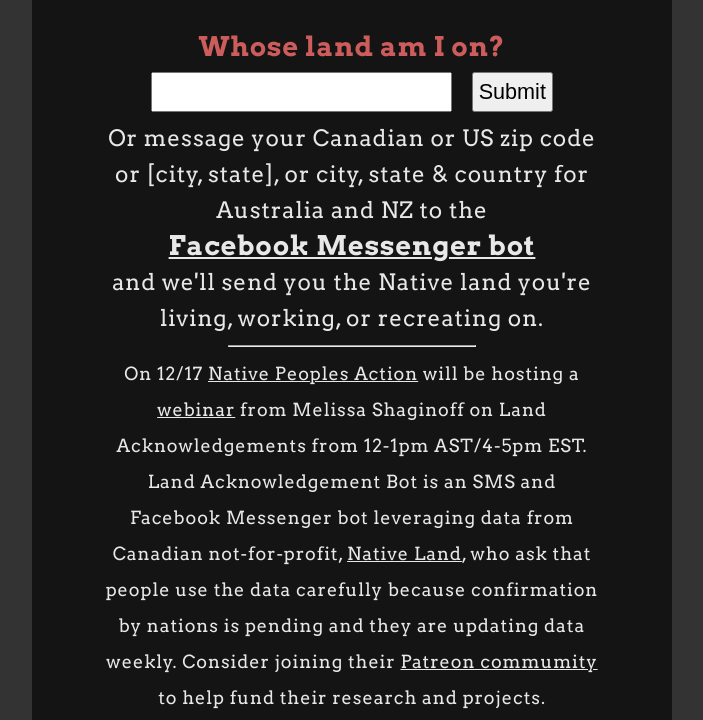
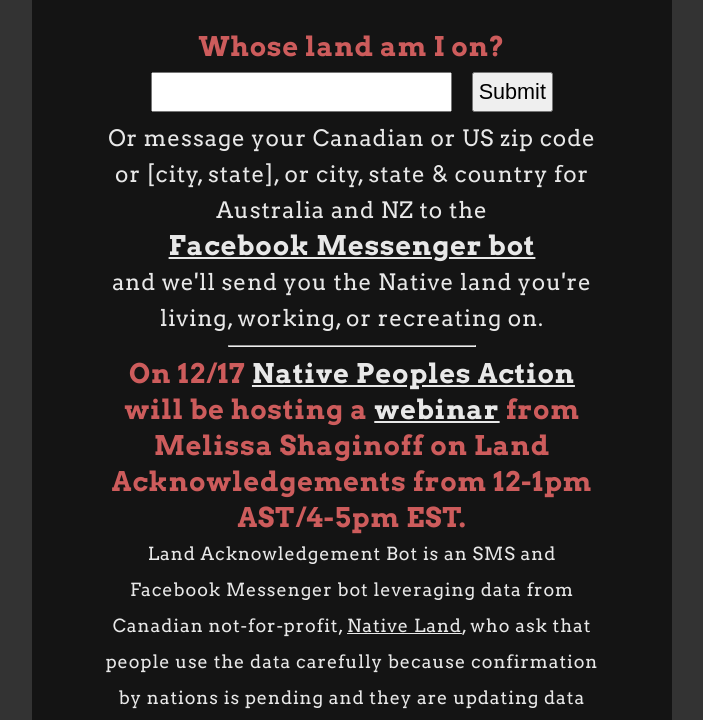
Before and after one commit to codeforanchorage/land_acknowledgement, a plain HTML site: page docs/index.html in a window 1280 px wide. Shown: the part 80-800 px from the top of the page, without its empty margins (288-991 px from the left). Drawn offline with nearby package versions, Linux system fonts and the light colour scheme.

Commit message:
Highlight in red

```diff
--- a/docs/index.html
+++ b/docs/index.html
@@ -51,9 +51,10 @@
             </section>
             <hr/>
               <section>
-                <p>On 12/17 <a target="_blank" href="https://nativepeoplesaction.org/">Native Peoples Action</a> will be hosting a
+                <h2>On 12/17 <a target="_blank" href="https://nativepeoplesaction.org/">Native Peoples Action</a> will be hosting a
                     <a target="_blank" href="https://bit.ly/3lvZYxO">webinar</A> from Melissa Shaginoff on
-                    Land Acknowledgements from 12-1pm AST/4-5pm EST. Land Acknowledgement Bot is an SMS and Facebook Messenger bot leveraging data from Canadian not-for-profit, <a target="_blank" href="https://native-land.ca/">Native Land</a>,
+                    Land Acknowledgements from 12-1pm AST/4-5pm EST.</h2>
+                  <p>Land Acknowledgement Bot is an SMS and Facebook Messenger bot leveraging data from Canadian not-for-profit, <a target="_blank" href="https://native-land.ca/">Native Land</a>,
                     who ask that people use the data carefully because confirmation by nations is pending and they are updating data weekly. Consider joining
                     their <a target="_blnak" href="https://www.patreon.com/nativeland">Patreon commumity</A> to help fund their research and projects.</p>
                 <p>Here is a resource on
```
